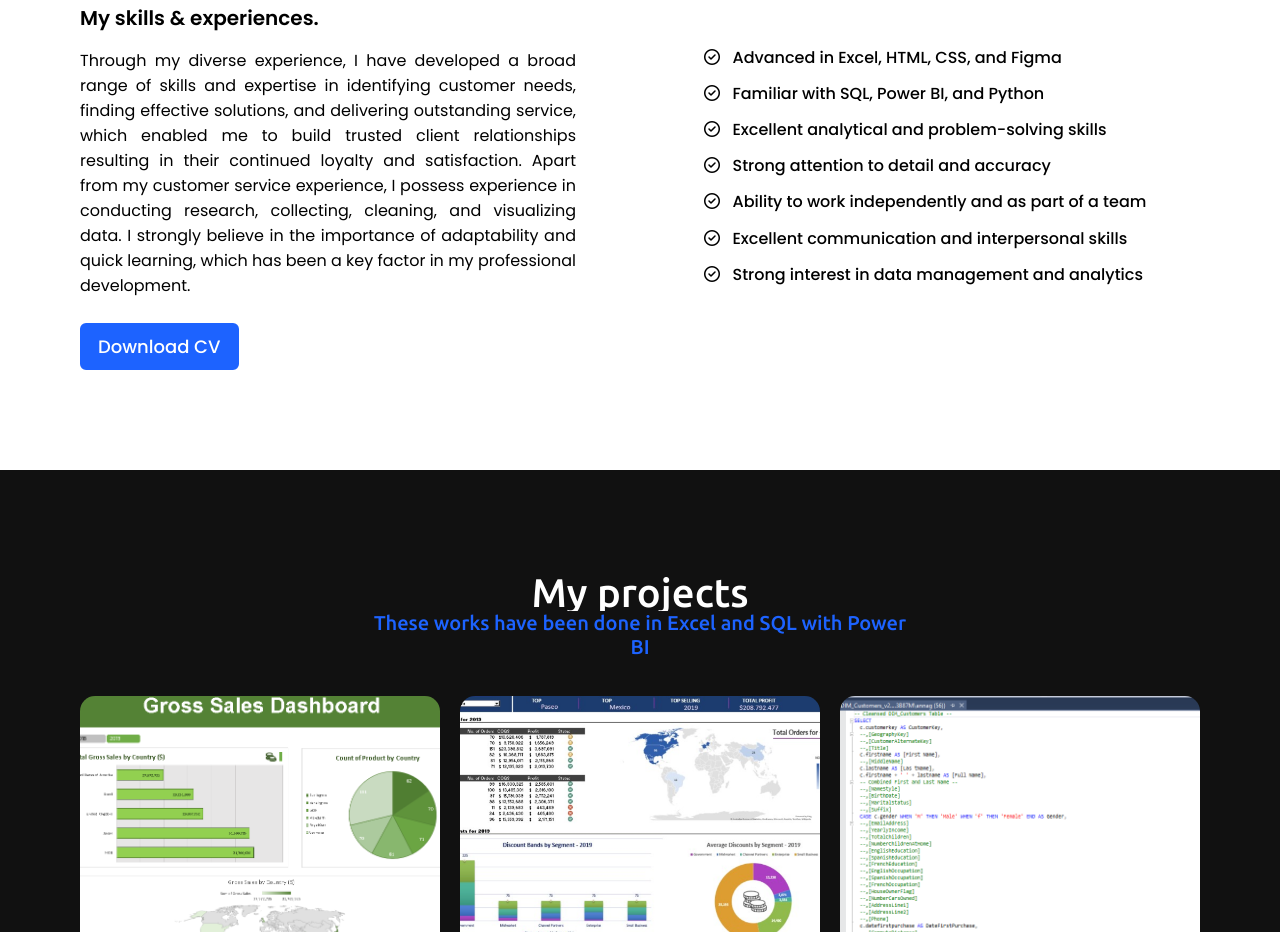
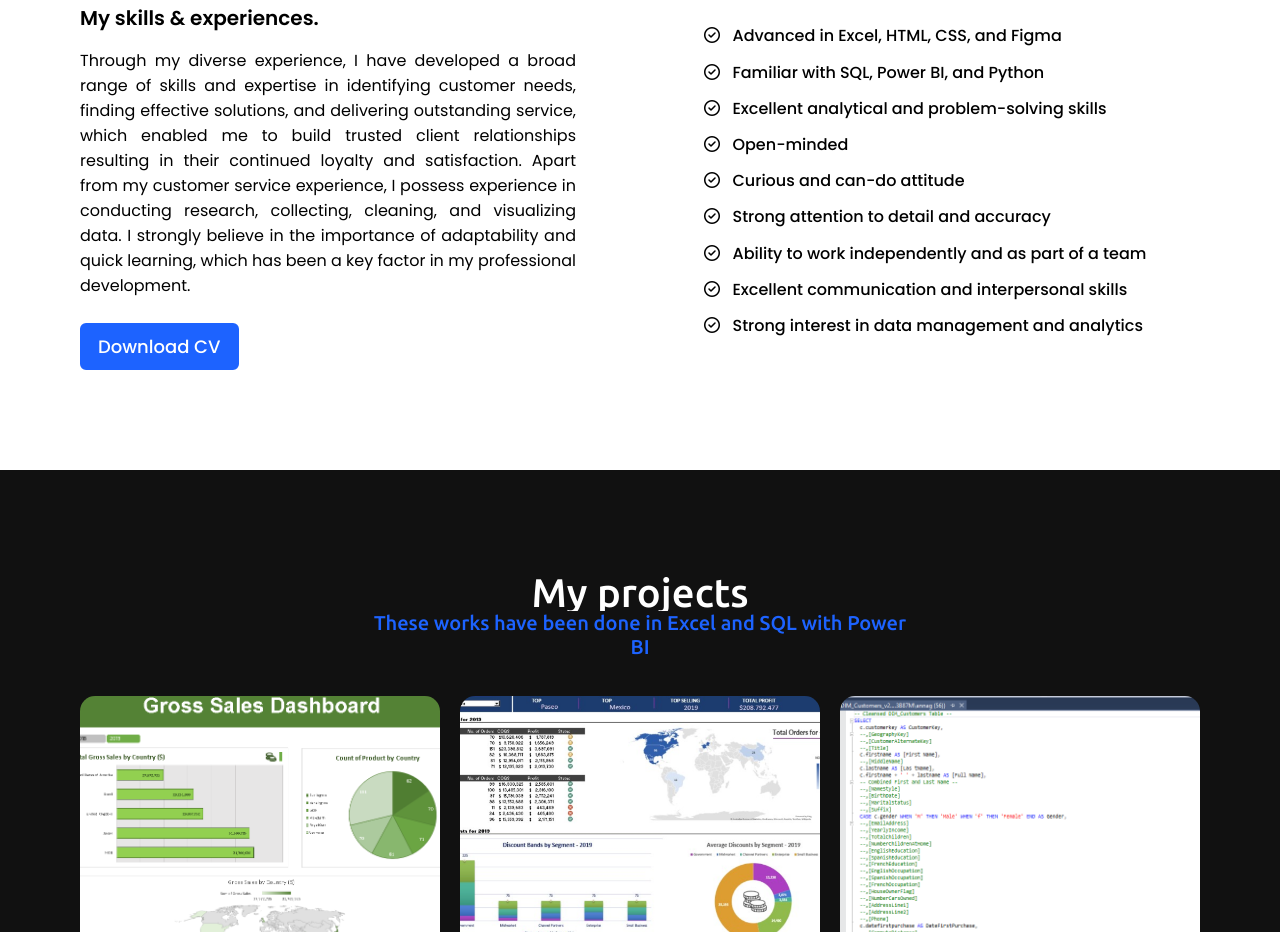
Before and after one commit to annagtz2022/portfolio_nets, a plain HTML site: page index.html in a window 1280 px wide. Shown: the part 2415-3347 px from the top of the page. Drawn offline with nearby package versions, Linux system fonts and the light colour scheme.

Commit message:
changed ind

```diff
--- a/index.html
+++ b/index.html
@@ -141,6 +141,16 @@
                     </div>
                     <div class="bars">
                         <div class="info">
+                            <span><i class="fa-regular fa-circle-check"></i>&nbsp&nbsp Open-minded</span>
+                        </div>
+                    </div>
+                    <div class="bars">
+                        <div class="info">
+                            <span><i class="fa-regular fa-circle-check"></i>&nbsp&nbsp Curious and can-do attitude</span>
+                        </div>
+                    </div>
+                    <div class="bars">
+                        <div class="info">
                             <span><i class="fa-regular fa-circle-check"></i>&nbsp&nbsp Strong attention to detail and
                                 accuracy</span>
                         </div>
@@ -163,11 +173,7 @@
                                 management and analytics</span>
                         </div>
                     </div>
-                    <div class="line">
-                        <div class="info">
-                            <span><i class="fa-regular fa-circle-check"></i>&nbsp&nbsp Agile mindset</span>
-                        </div>
-                    </div>
+
                 </div>
             </div>
         </div>
```
Also changed, not shown: 1 other file.
